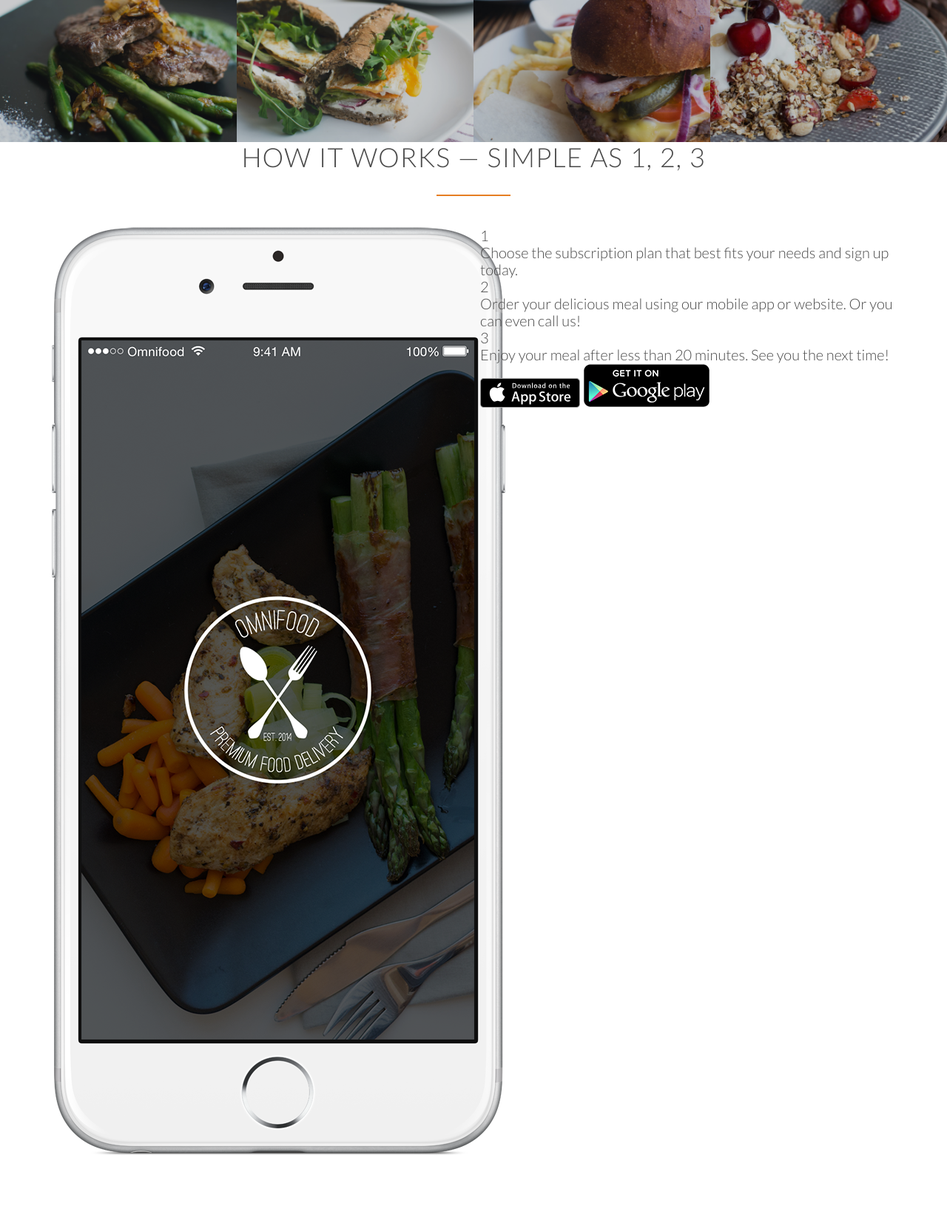
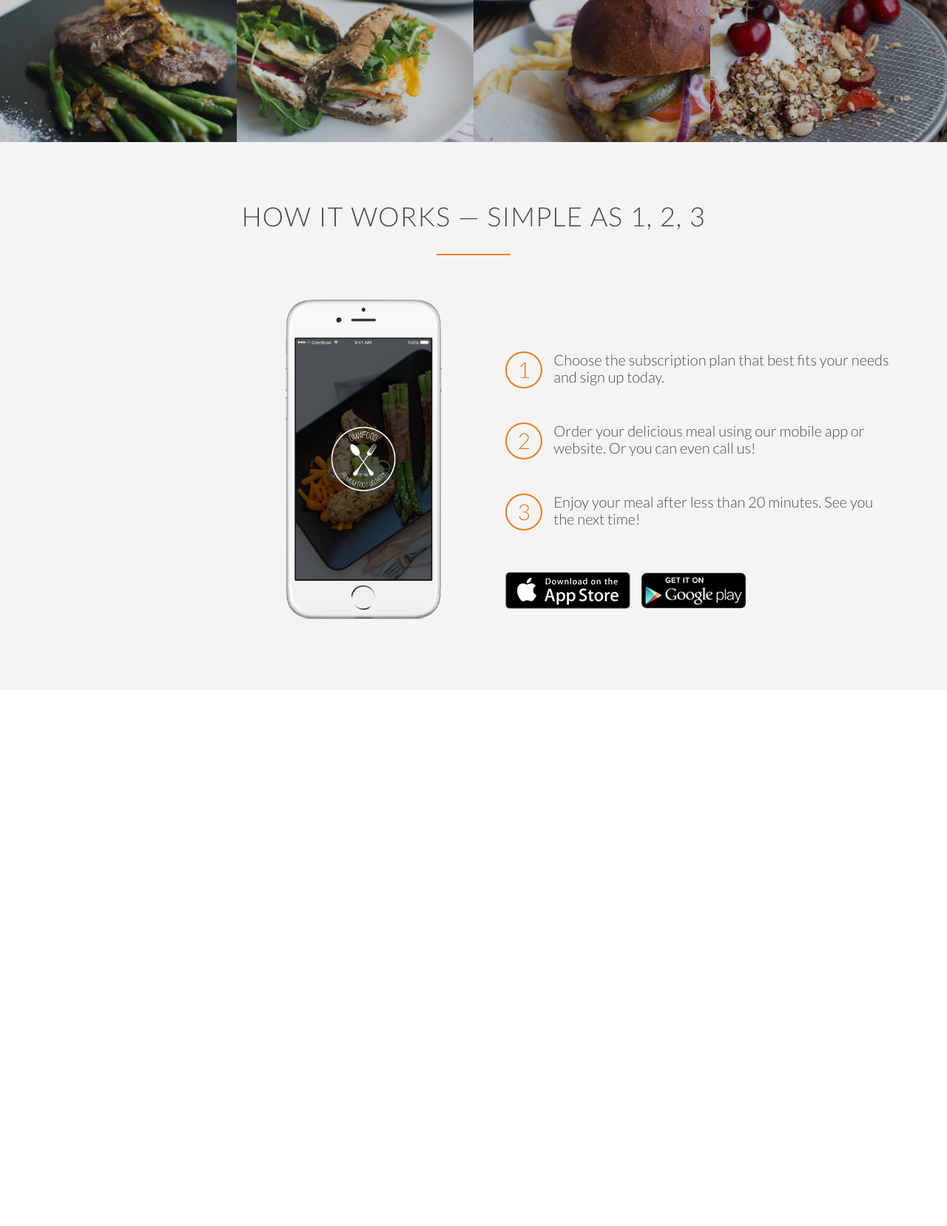
Before and after one commit to jeffreyxmonteiro/omnifood, a PHP site: page / in a window 1280 px wide. Shown: the part 1819-3476 px from the top of the page at 74% size. After the commit the page ends 2656 px from the top, so only its background shows below. Run offline with PHP 8.4, Linux system fonts and the light colour scheme.

Commit message:
Implemented styling to how it works section.

```diff
--- a/index.html
+++ b/index.html
@@ -60,7 +60,7 @@
       </div>
     </section>
     <section class="section-meals">
-      <ul class="meals-showcase">
+      <ul class="meals-showcase clearfix">
         <li>
           <figure class="meal-photo">
             <img src="resources/img/1.jpg" alt="Korean bibimbap with egg and vegetables">
@@ -82,7 +82,7 @@
           </figure>
         </li>
       </ul>
-      <ul class="meals-showcase">
+      <ul class="meals-showcase clearfix">
         <li>
           <figure class="meal-photo">
             <img src="resources/img/5.jpg" alt="Paleo beef steak with vegetables">
@@ -110,10 +110,10 @@
         <h2>How it works &mdash; Simple as 1, 2, 3</h2>
       </div>
       <div class="row">
-        <div class="col span-1-of-2">
+        <div class="col span-1-of-2 steps-box">
           <img src="resources/img/app-iPhone.png" alt="Omnifood app on iPhone" class="app-screen">
         </div>
-        <div class="col span-1-of-2">
+        <div class="col span-1-of-2 steps-box">
           <div class="works-step">
             <div>1</div>
             <p>Choose the subscription plan that best fits your needs and sign up today.</p>
--- a/resources/css/style.css
+++ b/resources/css/style.css
@@ -14,6 +14,15 @@ html {
   font-size: 20px;
   font-weight: 300;
   text-rendering: optimizeLegibility;
+}
+
+.clearfix { zoom: 1 }
+.clearfix:after {
+  content: '.';
+  clear: both;
+  display: block;
+  height: 0;
+  visibility: hidden;
 }
 
 /*---------------------------------------------*/
@@ -250,3 +259,50 @@ header {
 .section-meals {
   padding: 0;
 }
+
+/*---------------------------------------------*/
+/* HOW IT WORKS */
+/*---------------------------------------------*/
+
+.section-steps {
+  background-color: #f4f4f4;
+}
+
+.steps-box:first-child {
+  text-align: right;
+  padding-right: 3%;
+  margin-top: 30px;
+}
+
+.steps-box:last-child {
+  margin-top: 100px;
+  padding-left: 3%;
+}
+
+.app-screen {
+  width: 40%;
+}
+
+.works-step {
+  margin-bottom: 50px;
+}
+
+.works-step div {
+  color: #e67e22;
+  border: 2px solid #e67e22;
+  display: inline-block;
+  border-radius: 50%;
+  height: 50px;
+  width: 50px;
+  text-align: center;
+  float: left;
+  padding: 5px;
+  font-size: 150%;
+  margin-right: 15px;
+}
+
+.btn-app img {
+  height: 50px;
+  margin-right: 10px;
+  margin-top: 10px;
+}
```
